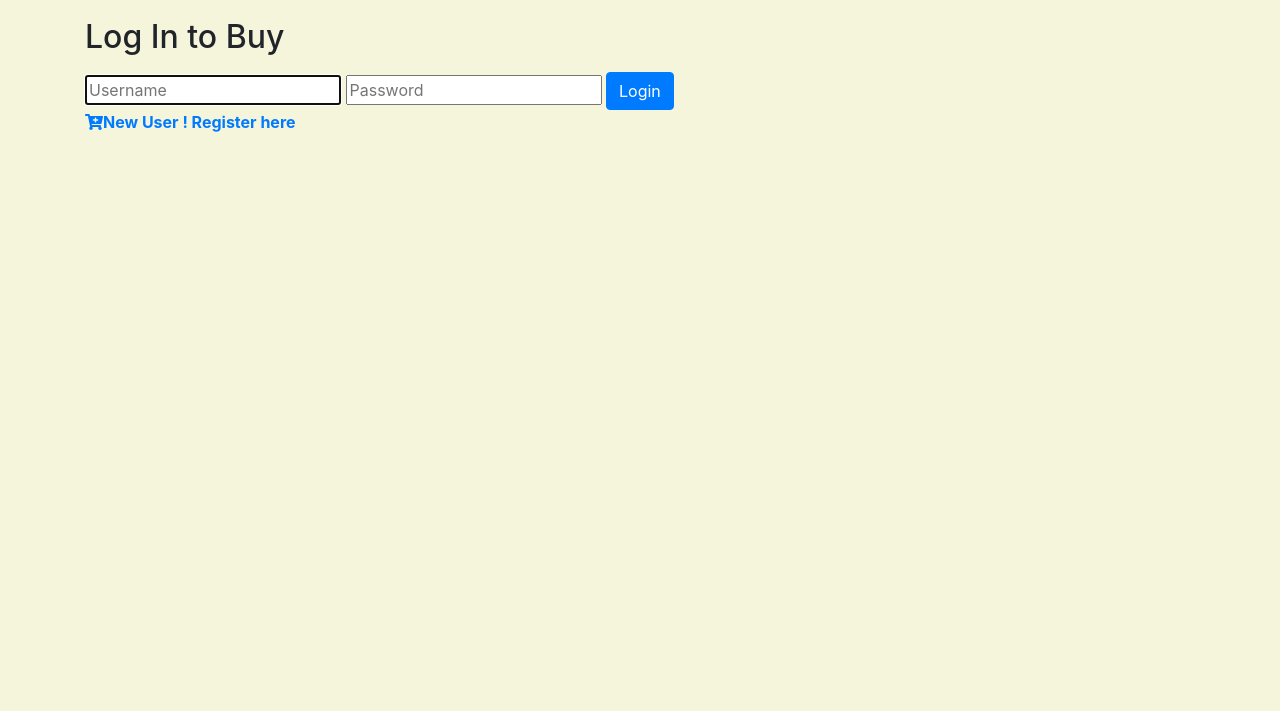
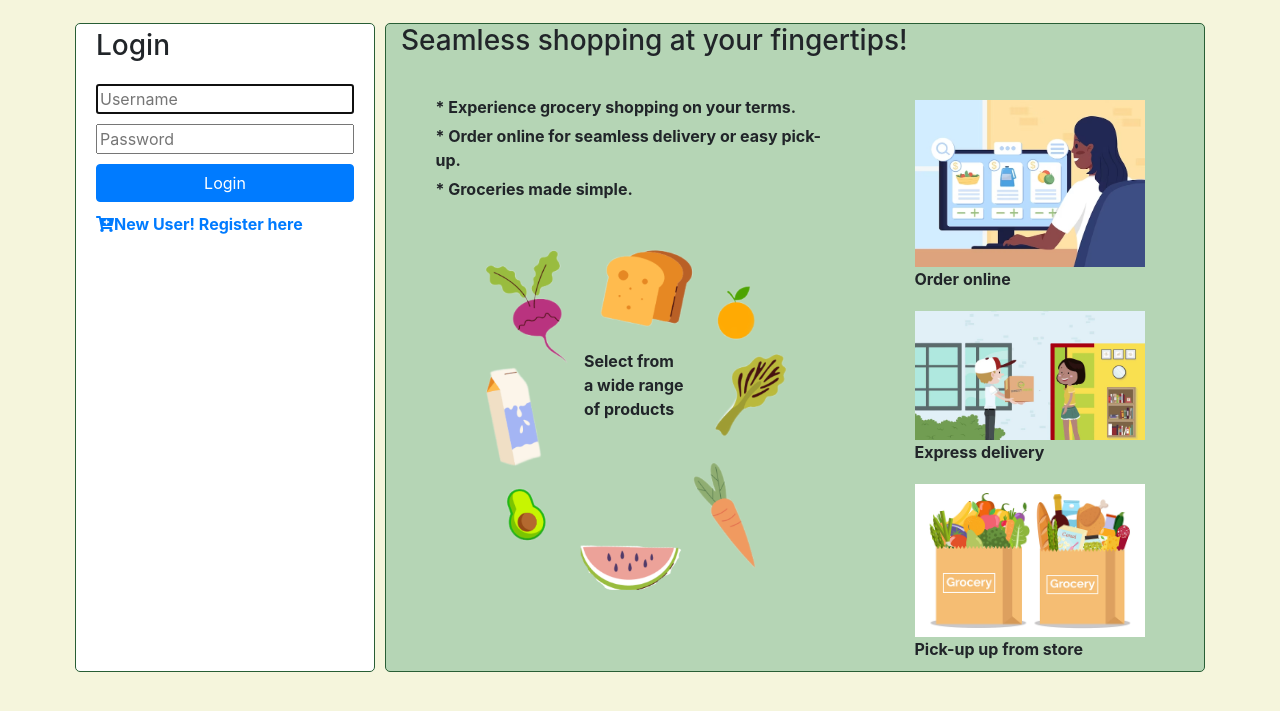
Before and after one commit to HimajaYerra/OnlineGroceryStore, a Flask app: page / in a window 1280 px wide. Shown: the part 56-767 px from the top of the page. Run offline with Flask 2, Linux system fonts and the light colour scheme; some libraries are stand-ins or nearby versions.

Commit message:
Login page UI changes

```diff
--- a/server.py
+++ b/server.py
@@ -36,7 +36,7 @@ try:
         port = 27017,
         serverSelectionTimeoutMS = 1000
     )
-    db = mongo.onlinegrocerystore #connect to assgn
+    db = mongo.groceryStore #connect to assgn
     mongo.server_info() #trigger exception if cannot connect to db
 except:
     print("Error -connect to db")
@@ -114,6 +114,7 @@ def login():
 
 @app.route("/logged/", methods=["POST"] )
 def logged():
+    print("Here")
     # Get log in info from log in form
     user = request.form["username"].lower()
     pwd = request.form["password"]
@@ -127,8 +128,11 @@ def logged():
      #rows = list(db.customers.find({"username":user,"password":pwd}))
     #   print(rows)
 
+    print(user, pwd)
+
     adminLogin = False
     rows = list(db.admin.find({"username":user,"password":pwd}))
+    print(rows)
     if (len(rows) == 1):
         adminLogin = True
     else:
--- a/templates/login.html
+++ b/templates/login.html
@@ -29,20 +29,48 @@
     <main>
         <div class="container">
             <div class="row">
-                <div class="col-sm">
-                    <h2>Log In to Buy</h2>
+                <div class="col-sm" style="max-width: 300px; border: 1px solid #285e35; border-radius: 5px; margin: 5px; background-color: white;">
+                    <h3 style="margin: 5px;">Login</h3>
                     <p>{{ msg }}</p>
-                    <div>
+                    <div style="display: flex; flex-direction: column;">
                         <form action="/logged/" class="form" method="post">
-                            <div>
-                                <input type="text" name="username" autofocus placeholder="Username">
-                                <input type="password" name="password" placeholder="Password">
-                                <button type="submit" class="btn btn-primary">Login</button>
+                            <div style="display: flex; flex-direction: column;">
+                                <input style="margin: 5px;" type="text" name="username" autofocus placeholder="Username">
+                                <input style="margin: 5px;" type="password" name="password" placeholder="Password">
+                                <button style="margin: 5px;" type="submit" class="btn btn-primary">Login</button>
                             </div>
                         </form>
-                        <a href="/register">
-                            <strong><i class="fa  fa-cart-plus"></i>New User ! Register here</strong>
+                        <a href="/register" style="margin: 5px;">
+                            <strong><i class="fa  fa-cart-plus"></i>New User! Register here</strong>
                         </a>
+                    </div>
+                </div>
+                <div class="col-sm" style="border: 1px solid #285e35; border-radius: 5px; margin: 5px; background-color: #b5d5b5;">
+                    <div>
+                        <h3>Seamless shopping at your fingertips!</h3><br>
+                    </div>
+                    <div style="display: flex; justify-content: space-around;">
+                        <div style="display: flex; flex-direction: column; width: 400px;">
+                            <div style="margin-top: 5px;"><b>* Experience grocery shopping on your terms.</b></div>
+                            <div style="margin-top: 5px;"><b>* Order online for seamless delivery or easy pick-up.</b></div>
+                            <div style="margin-top: 5px;"><b>* Groceries made simple.</b></div>
+                            <img style="margin: 5px;" src="../static/img/grocery9.png" alt="" />
+                            <div style="color: brown element; position: absolute; bottom: 250px; width: 100px; right: 520px;"><b>Select from a wide range of products</b></div>
+                        </div>
+                        <div style="display: flex; flex-direction: column; width: 250px;">
+                            <div style="margin: 10px;">
+                                <img style="width: 100%;" src="../static/img/grocery2.jpg" alt="" />
+                                <div><b>Order online</b></div>
+                            </div>
+                            <div style="margin: 10px;">
+                                <img style="width: 100%;" src="../static/img/grocery3.jpg" alt="" />
+                                <div><b>Express delivery</b></div>
+                            </div>
+                            <div style="margin: 10px;">
+                                <img style="width: 100%;" src="../static/img/grocery1.jpg" alt="" />
+                                <div><b>Pick-up up from store</b></div>
+                            </div>
+                        </div>
                     </div>
                 </div>
             </div>
```
Also changed, not shown: static/img/grocery1.jpg (added), static/img/grocery2.jpg (added), static/img/grocery3.jpg (added), static/img/grocery4.png (added), static/img/grocery5.png (added), static/img/grocery6.png (added), static/img/grocery7.jpg (added), static/img/grocery7.png (added), static/img/grocery8.png (added), static/img/grocery9.png (added).
